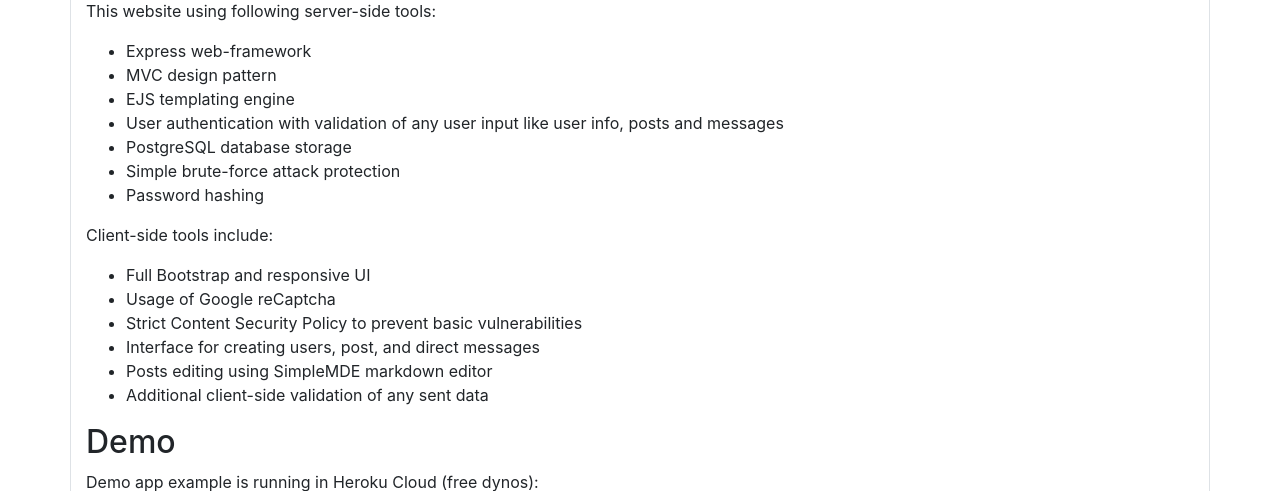
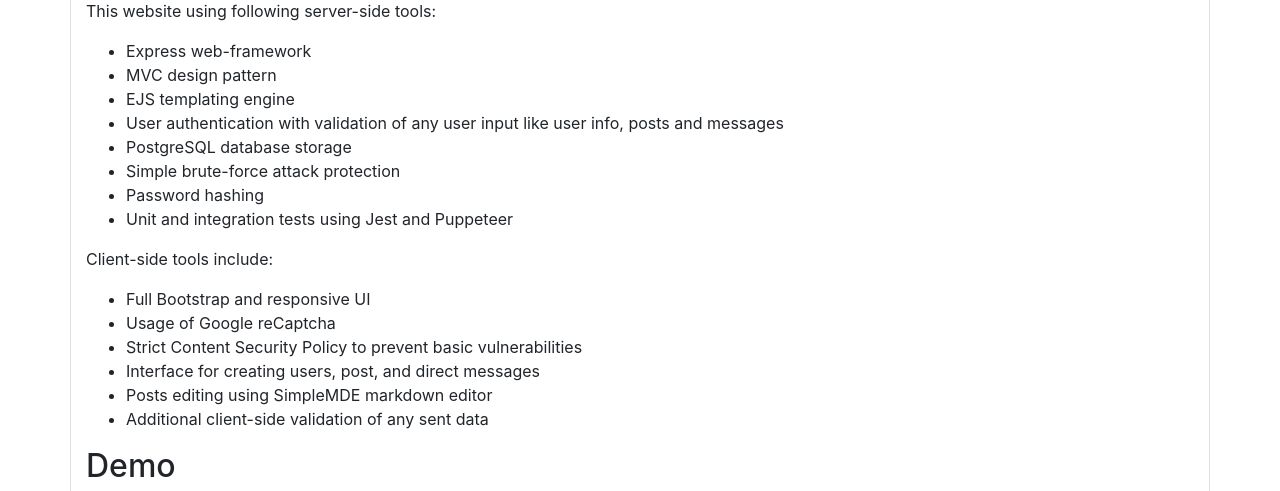
Before and after one commit to legonian/nodejs-website, a Node server app: page / in a window 1280 px wide. Shown: the part 535-1026 px from the top of the page. Run offline with Node 20, Linux system fonts and the light colour scheme; some libraries are stand-ins or nearby versions.

Commit message:
add info about tests

```diff
--- a/views/index.ejs
+++ b/views/index.ejs
@@ -26,6 +26,7 @@
       <li>PostgreSQL database storage</li>
       <li>Simple brute-force attack protection</li>
       <li>Password hashing</li>
+      <li>Unit and integration tests using Jest and Puppeteer</li>
     </ul>
     <p>Client-side tools include:</p>
     <ul>
```
Also changed, not shown: README.md.
